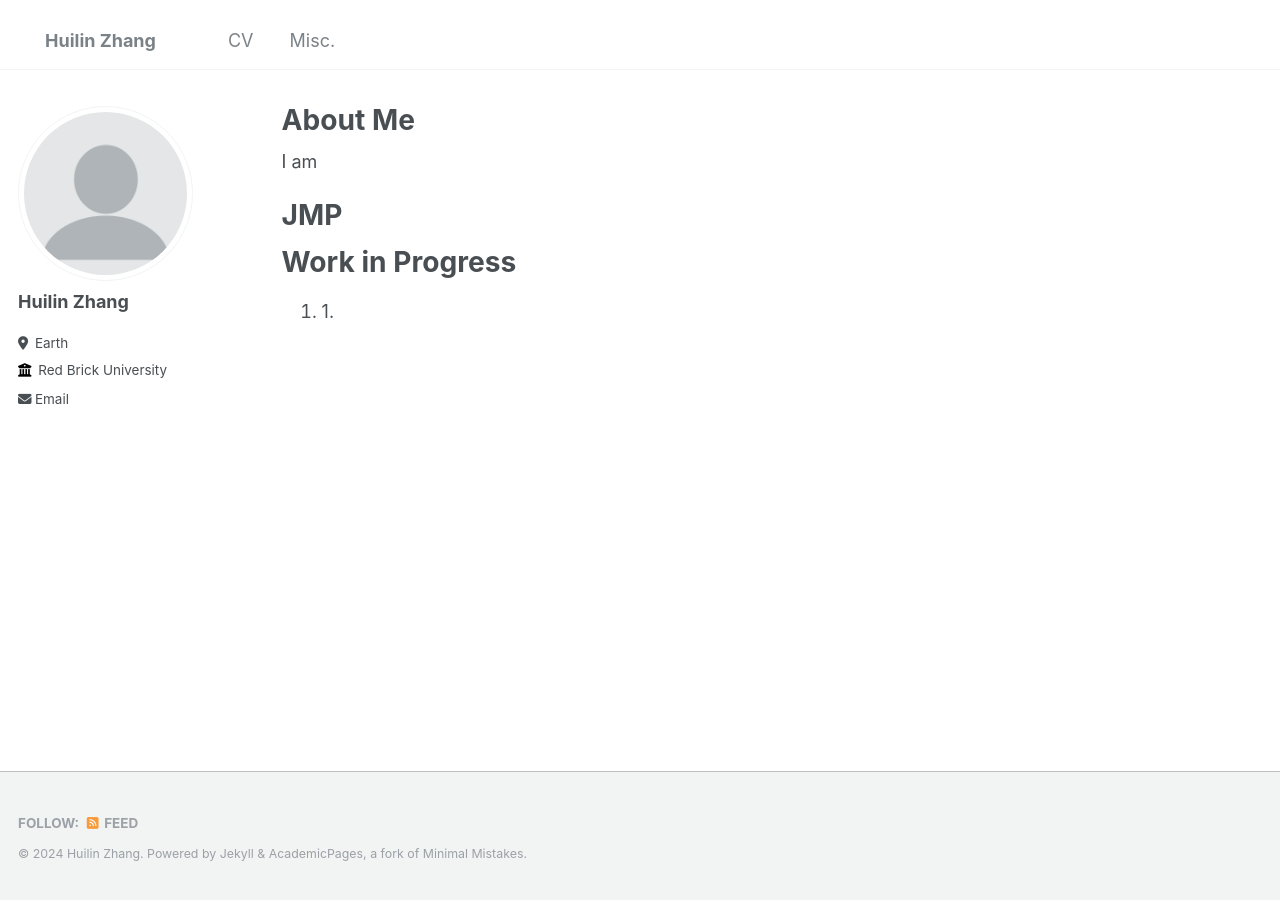
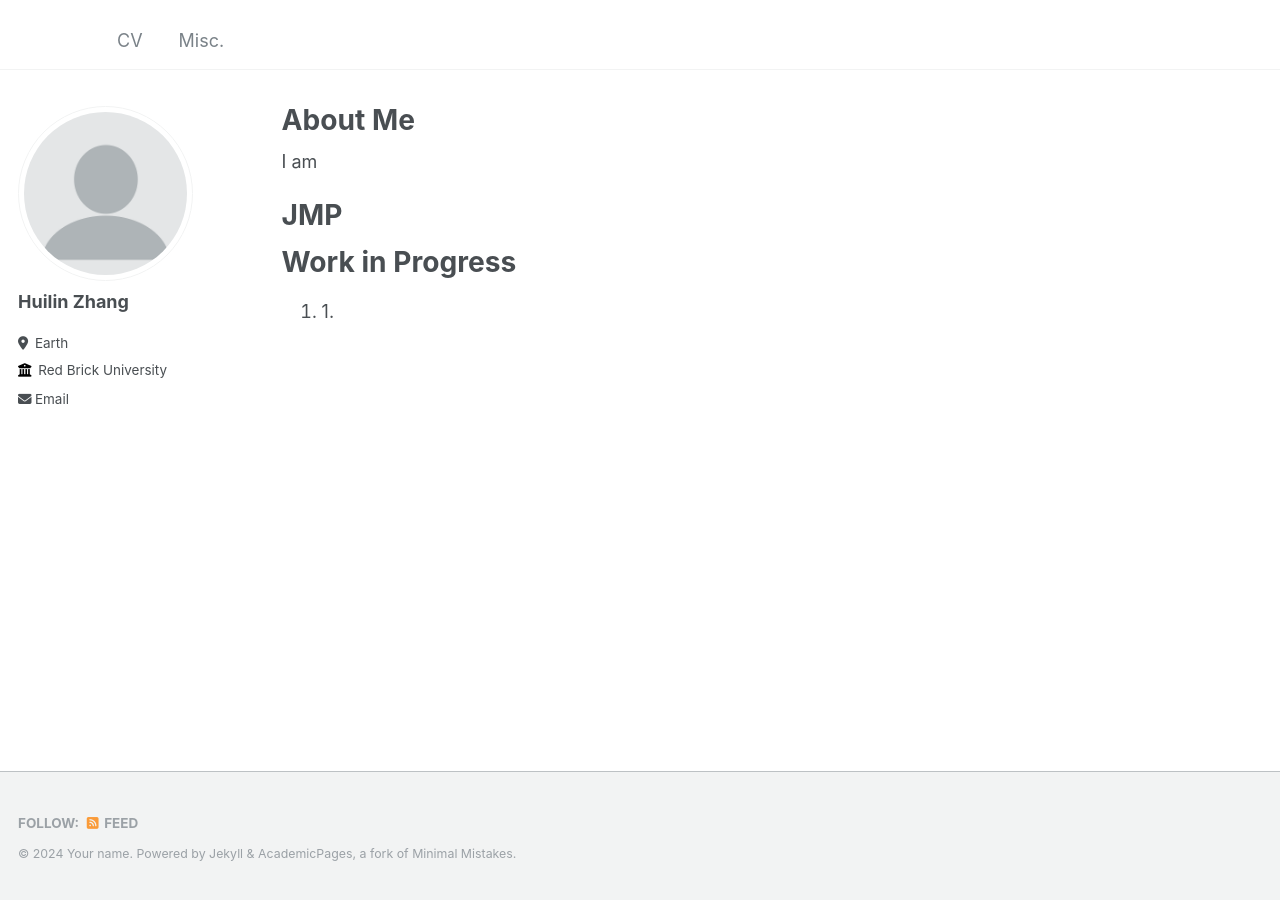
Before and after one commit to huilin-zhang/huilin-zhang.github.io, a Jekyll site: the page built from _pages/about.md, in a window 1280 px wide. Built offline with Jekyll 4.4.1, drawn with Linux system fonts in a browser that asks for light colours.

Commit message:
Update _config.yml

```diff
--- a/_config.yml
+++ b/_config.yml
@@ -8,9 +8,11 @@
 
 # Basic Site Settings
 locale                   : "en-US"
-title                    : "Huilin Zhang"
+nav_title                : "Navigation Bar Title"
+web_title                : "Web Tab Title"
+title                    : ""
 title_separator          : "-"
-name                     : &name "Huilin Zhang"
+name                     : &name "Your name"
 description              : &description "personal description"
 url                      : https://huilin-zhang.github.io # the base hostname & protocol for your site e.g. "https://mmistakes.github.io"
 baseurl                  : "" # the subpath of your site, e.g. "/blog"
```
